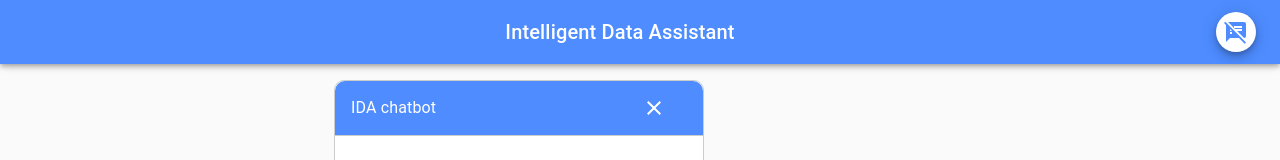
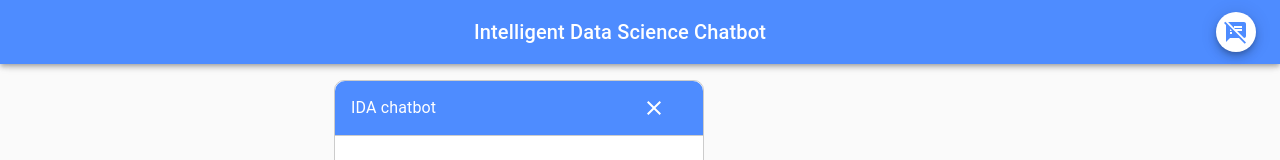
Before and after one commit to dice-group/IDA, a React (Create React App) app in the folder frontend/: page / in a window 1280 px wide. Shown: the top 160 px of the page. Built offline with nearby package versions, Linux system fonts and the light colour scheme.

Commit message:
feat(ida-125):changed ida title

```diff
--- a/frontend/src/components/home.js
+++ b/frontend/src/components/home.js
@@ -85,7 +85,7 @@ export default function Home(props) {
             <MenuIcon onClick={toggleNavWindow} />
           </Hidden>
           <Typography variant="h6" className={classes.title} align="center">
-            Intelligent Data Assistant
+			  Intelligent Data Science Chatbot
           </Typography>
           <Fab size="small" color="default" aria-label="toggle" className={classes.chatbotToggleIcon} onClick={toggleChatWindow}>
             {
```
